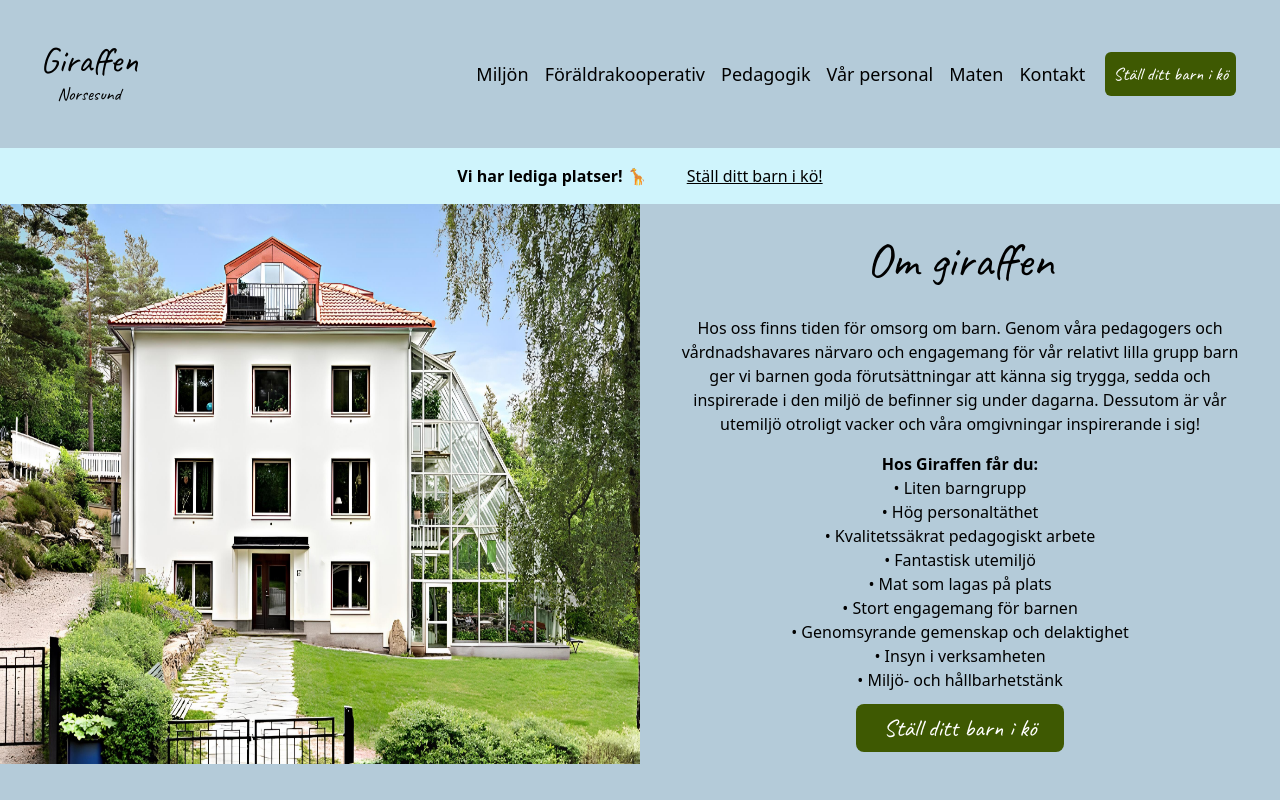
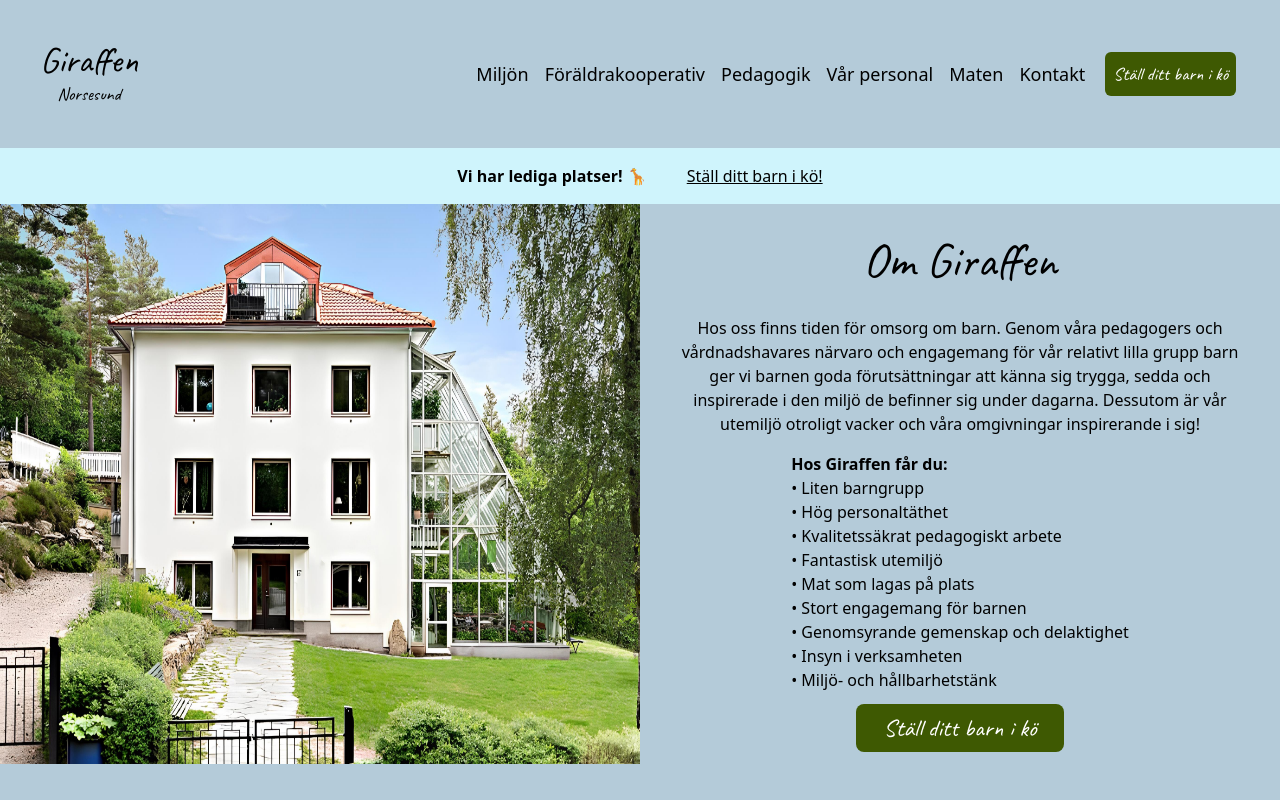
Before and after one commit to dannebrob/giraffen, a Next.js app: page / in a window 1280 px wide. Shown: the top 800 px of the page. Built offline with nearby package versions, Linux system fonts and the light colour scheme.

Commit message:
Fix capitalization in heading and adjust text alignment

```diff
--- a/src/components/Hero.js
+++ b/src/components/Hero.js
@@ -23,7 +23,7 @@ export const Hero = () => {
             <Image width={800} height={800} alt='Förskolan giraffen' src={heroImg.src} className='w-full h-full'/>
         </div>
             <div className='flex flex-col text-center px-8 md:w-1/2 items-center'>
-            <h1 className={`${caveat.className} text-5xl py-8`}>Om giraffen</h1>
+            <h1 className={`${caveat.className} text-5xl py-8`}>Om Giraffen</h1>
 
             <p className>
             Hos oss finns tiden för omsorg om barn. Genom våra pedagogers och vårdnadshavares
@@ -32,9 +32,9 @@ export const Hero = () => {
             Dessutom är vår utemiljö otroligt vacker och våra omgivningar inspirerande i sig!
 
             </p>
-
-            <p className='pt-4 font-bold'>Hos Giraffen får du:</p>
-            <ul>
+            <div className=''>
+            <p className='pt-4 font-bold text-start'>Hos Giraffen får du:</p>
+            <ul className='text-start'>
                 <li>• Liten barngrupp</li>
                 <li>• Hög personaltäthet</li>
                 <li>• Kvalitetssäkrat pedagogiskt arbete</li>
@@ -45,6 +45,7 @@ export const Hero = () => {
                 <li>• Insyn i verksamheten</li>
                 <li>• Miljö- och hållbarhetstänk</li>
             </ul>
+            </div>
             <Link href="/kontakt" className={`p-2 bg-green w-52 m-3 text-center rounded-lg text-2xl text-white ${caveat.className}`}>Ställ ditt barn i kö</Link>
             </div>
         </div>
```
